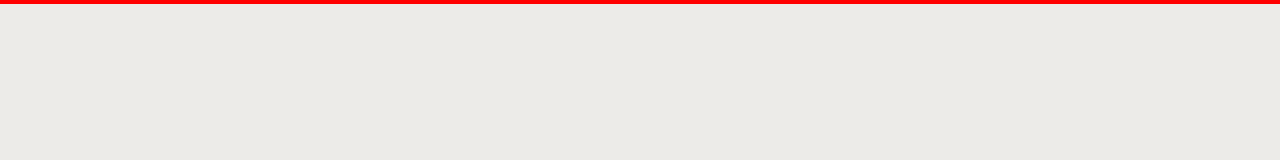
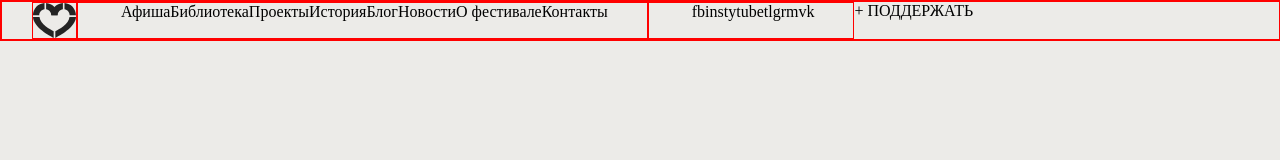
Before and after one commit to DimDimShishkov/Lubimovka, a plain HTML site: page index.html in a window 1280 px wide. Shown: the top 160 px of the page. Drawn offline with Linux system fonts and the light colour scheme.

Commit message:
feature/header

```diff
--- a/index.html
+++ b/index.html
@@ -7,7 +7,60 @@
     <title>Лендинг для фестиваля “Любимовка”</title>
   </head>
   <body class="page">
-    <header class="header"></header>
+    <header class="header">
+      <img src="./images/Group.svg" alt="logo" class="header__logo" />
+
+      <nav class="header__nav">
+        <ul class="header__items">
+          <li class="header__item">
+            <a href="#" class="header__link">Афиша</a>
+          </li>
+          <li class="header__item">
+            <a href="#" class="header__link">Библиотека</a>
+          </li>
+          <li class="header__item">
+            <a href="#" class="header__link">Проекты</a>
+          </li>
+          <li class="header__item">
+            <a href="#" class="header__link">История</a>
+          </li>
+          <li class="header__item">
+            <a href="#" class="header__link">Блог</a>
+          </li>
+          <li class="header__item">
+            <a href="#" class="header__link">Новости</a>
+          </li>
+          <li class="header__item">
+            <a href="#" class="header__link">О фестивале</a>
+          </li>
+          <li class="header__item">
+            <a href="#" class="header__link">Контакты</a>
+          </li>
+        </ul>
+      </nav>
+
+      <nav class="header__nav">
+        <ul class="header__items">
+          <li class="header__item">
+            <a href="#" class="header__link">fb</a>
+          </li>
+          <li class="header__item">
+            <a href="#" class="header__link">inst</a>
+          </li>
+          <li class="header__item">
+            <a href="#" class="header__link">ytube</a>
+          </li>
+          <li class="header__item">
+            <a href="#" class="header__link">tlgrm</a>
+          </li>
+          <li class="header__item">
+            <a href="#" class="header__link">vk</a>
+          </li>
+        </ul>
+      </nav>
+
+      <a href="#" class="header__link">+ ПОДДЕРЖАТЬ</a>
+    </header>
 
     <main class="main"></main>
 
--- a/pages/index.css
+++ b/pages/index.css
@@ -24,6 +24,7 @@
 
 .header__nav {
   border: 1px solid red;
+  padding: 0 39px 0 43px;
 }
 
 .header__items {
@@ -36,6 +37,7 @@
 .header__item {
   margin: 0;
   padding: 0;
+  list-style: none;
 }
 
 .header__link {
```
